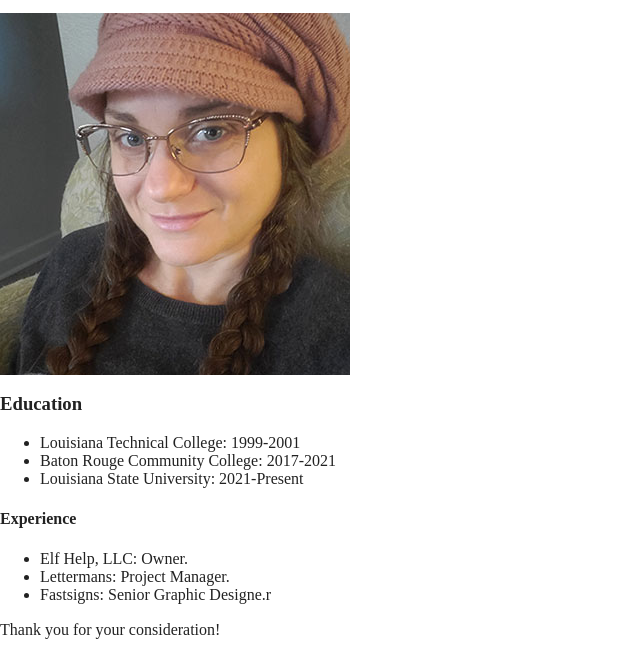
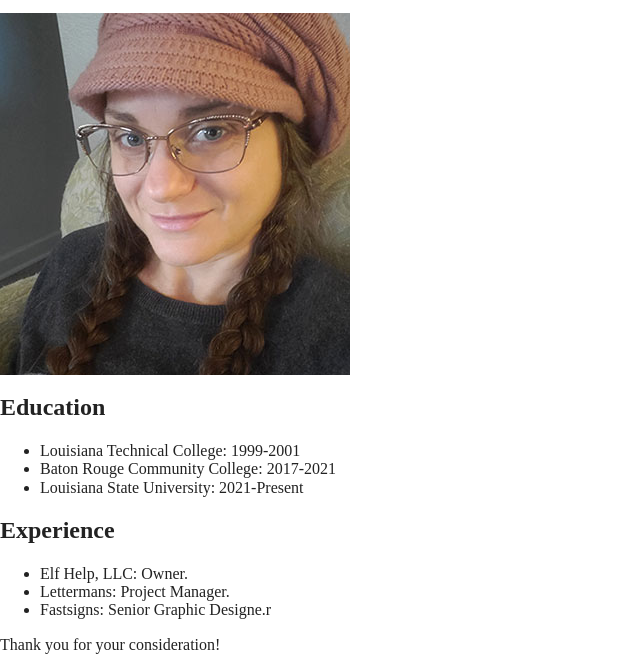
Before and after one commit to k8tye/2-1_H-section-content, a website built with Parcel: page index.html in a window 1280 px wide. Shown: the part 149-819 px from the top of the page, without its empty margins (0-640 px from the left). Built offline with nearby package versions, Linux system fonts and the light colour scheme.

Commit message:
Update index.html

```diff
--- a/index.html
+++ b/index.html
@@ -3,8 +3,8 @@
 
 <head>
   <meta charset="utf-8">
-  <title></title>
-  <meta name="description" content="">
+  <title>Katy Tye Resume</title>
+  <meta name="description" content="Resume for Katy Tye">
   <meta name="viewport" content="width=device-width, initial-scale=1">
 
   <meta property="og:title" content="">
@@ -25,14 +25,15 @@
   <header>
     <div>
       <h1>Katy Tye</h1>
+    </header>
       <h2>Objective</h2>
     </div>
   <p>To join a team of creative thinkers who value a hardworking, analytical team player.</p>
   <img src="img/pretty-katy.jpg" alt="Cute Katy">
-</header>
+
 <main>
   <section >
-   <h3>Education</h3>
+   <h2>Education</h3>
     <ul>
       <li>Louisiana Technical College: 1999-2001</li>
       <li>Baton Rouge Community College: 2017-2021</li>
@@ -41,7 +42,7 @@
   </section>
 
 <section>
- <h4>Experience</h4>
+ <h2>Experience</h4>
  <ul>
    <li>Elf Help, LLC: Owner.</li>
    <li>Lettermans: Project Manager.</li>
```
